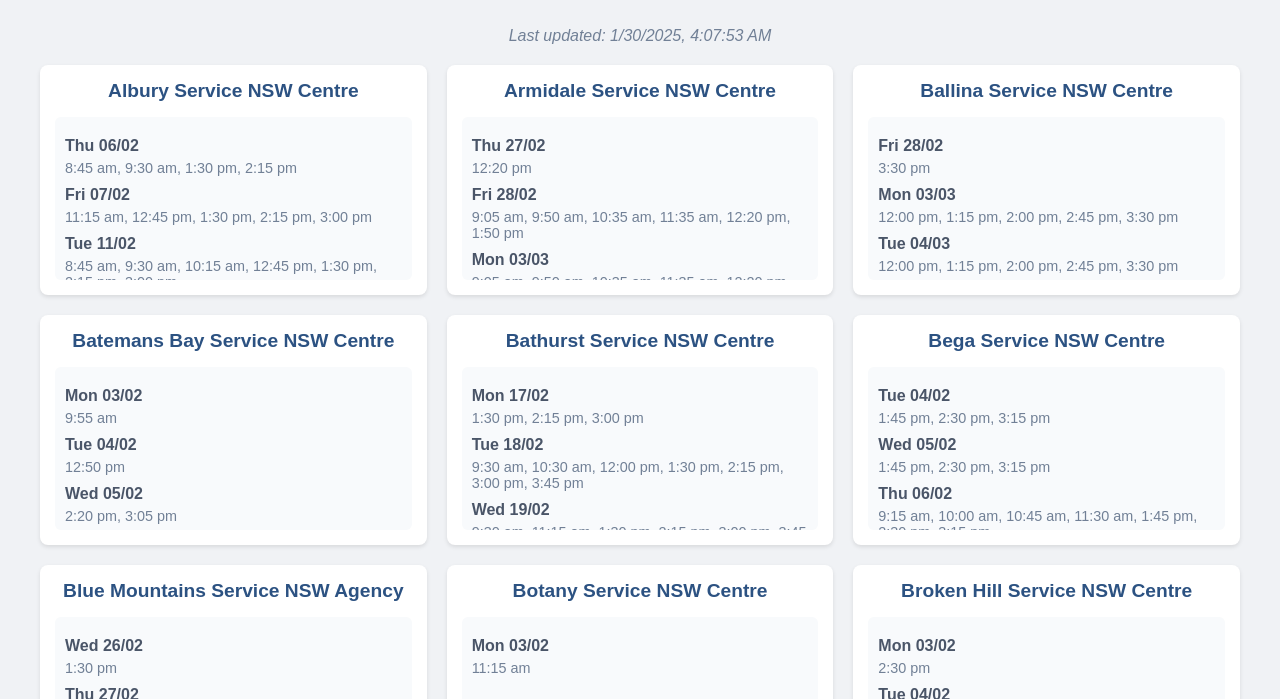
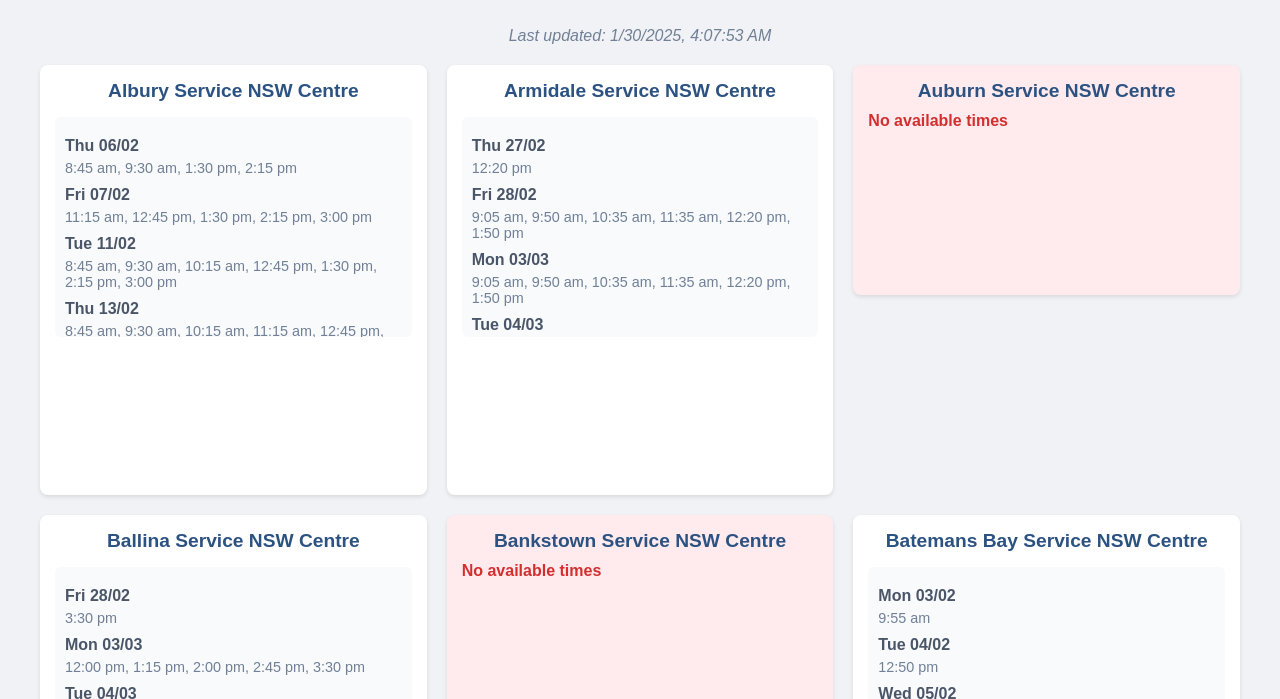
Before and after one commit to Myrtabooking/driving-test-times, a plain HTML site: page docs/index.html in a window 1280 px wide. Shown: the part 101-800 px from the top of the page. Drawn offline with Linux system fonts and the light colour scheme.

Commit message:
Update index.html

```diff
--- a/docs/index.html
+++ b/docs/index.html
@@ -27,16 +27,20 @@
             border-radius: 8px;
             box-shadow: 0 2px 4px rgba(0,0,0,0.1);
             padding: 15px;
-            height: 200px; /* Fixed height */
+            height: 400px; /* Default height for cards with data */
             display: flex;
             flex-direction: column;
+        }
+        .location-card.no-times {
+            background-color: #ffebee; /* Light red background */
+            height: 200px; /* Smaller height for empty cards */
         }
         .timing-content {
             flex-grow: 1;
             overflow-y: auto;
             margin-top: 15px;
             padding-right: 10px;
-            display: block; /* Ensure content is visible */
+            display: block;
         }
         .day-section {
             margin-bottom: 10px;
@@ -66,6 +70,11 @@
         }
         p {
             margin: 0;
+        }
+        .no-times-message {
+            color: #d32f2f; /* Darker red for text */
+            font-weight: bold;
+            margin-top: 10px;
         }
     </style>
 </head>
@@ -99,16 +108,15 @@
 
                 for (const location of sortedLocations) {
                     const dates = data[location];
-
-                    if (Object.keys(dates).length === 0) continue;
+                    const hasAvailableTimes = Object.keys(dates).length > 0;
 
                     const card = document.createElement('div');
-                    card.className = 'location-card';
+                    card.className = `location-card${!hasAvailableTimes ? ' no-times' : ''}`;
 
-                    let cardContent = `
-                        <h2>${location}</h2>
-                        <div class="timing-content">
-                    `;
+                    let cardContent = `<h2>${location}</h2>`;
+
+                    if (hasAvailableTimes) {
+                        cardContent += '<div class="timing-content">';
 
                         const sortedDates = Object.keys(dates).sort((a, b) => {
                             const dateA = parseDate(a);
@@ -129,6 +137,10 @@
                         }
 
                         cardContent += '</div>';
+                    } else {
+                        cardContent += '<p class="no-times-message">No available times</p>';
+                    }
+
                     card.innerHTML = cardContent;
                     locationsGrid.appendChild(card);
                 }
```
Lines whose indentation alone changed are shown as unchanged.
